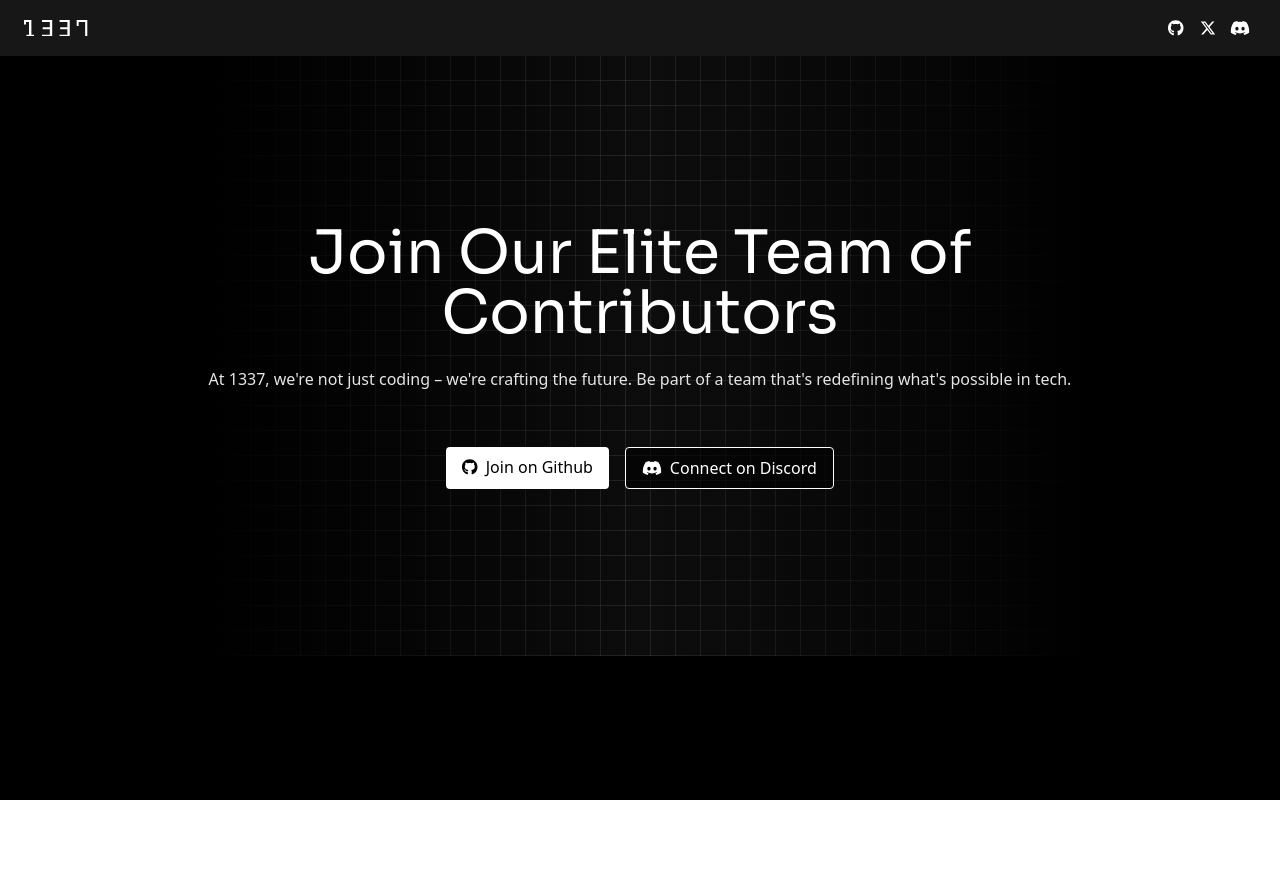
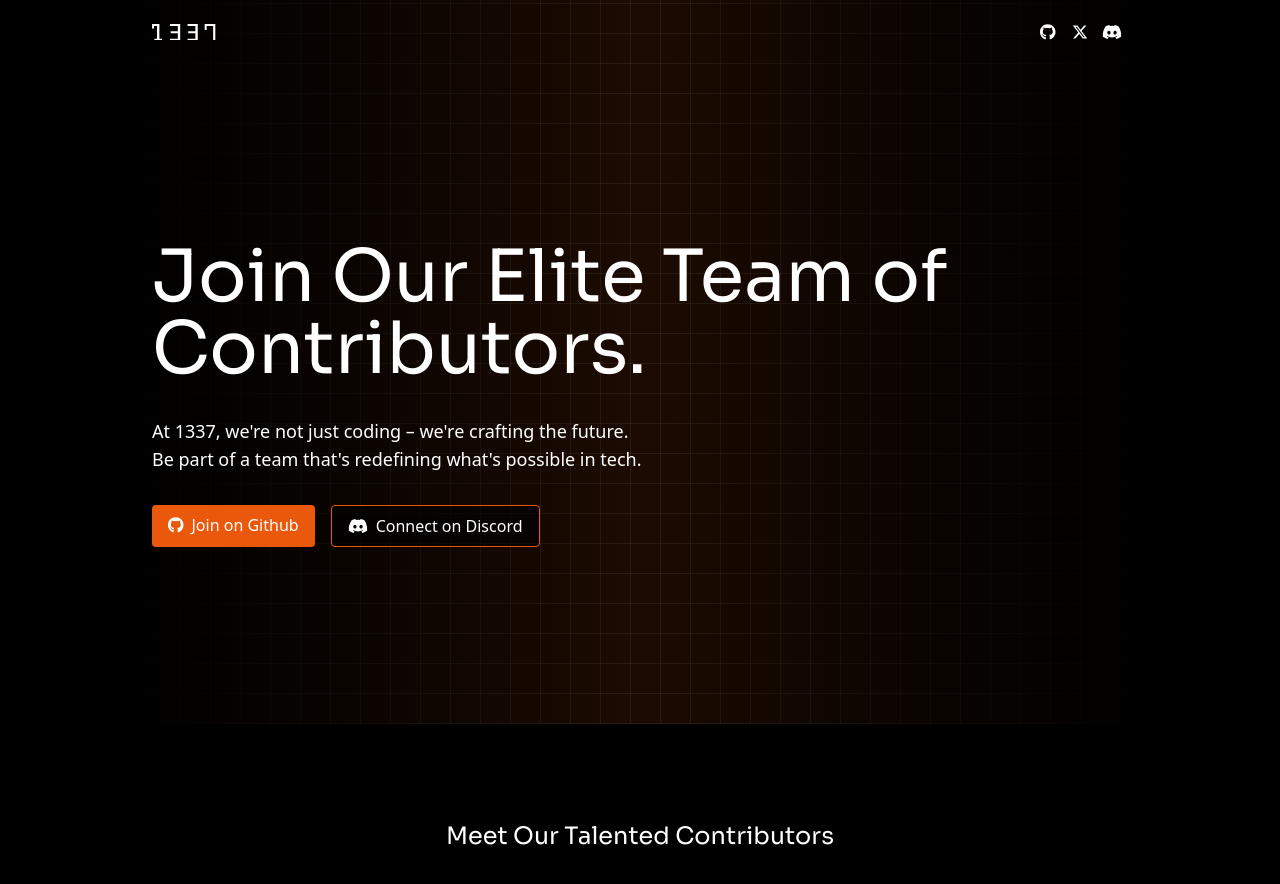
Before and after one commit to MliliGenes/1337-contributors-2024, a React (Vite) app: page / in a window 1280 px wide. Shown: the top 884 px of the page. Before the commit the page ends 800 px from the top, so only its background shows below. Built offline with nearby package versions, Linux system fonts and the light colour scheme.

Commit message:
hero sec

```diff
--- a/src/components/header.tsx
+++ b/src/components/header.tsx
@@ -4,8 +4,11 @@ import ScreenLayout from "./screenlayout";
 
 export default function Header() {
   return (
-    <header className="bg-gray-900">
-      <ScreenLayout className="flex justify-between items-center h-14 gap-5">
+    <header>
+      <ScreenLayout
+        style="bg-style-1"
+        className="flex justify-between items-center h-16 gap-5"
+      >
         <Logo />
         <Links />
       </ScreenLayout>
--- a/src/components/links.tsx
+++ b/src/components/links.tsx
@@ -11,19 +11,19 @@ export default function Links() {
       <div className="flex items-center justify-center">
         <a
           href=""
-          className="hover:bg-white hover:bg-opacity-10 size-8 flex justify-center items-center rounded-md transition-all duration-150 ease-in"
+          className="hover:bg-white hover:bg-opacity-10 hover:text-orange-500 size-8 flex justify-center items-center rounded-md transition-all duration-150 ease-in"
         >
           <FontAwesomeIcon icon={faGithub} />
         </a>
         <a
           href=""
-          className="hover:bg-white hover:bg-opacity-10 size-8 flex justify-center items-center rounded-md transition-all duration-150 ease-in"
+          className="hover:bg-white hover:bg-opacity-10 hover:text-orange-500 size-8 flex justify-center items-center rounded-md transition-all duration-150 ease-in"
         >
           <FontAwesomeIcon icon={faXTwitter} />
         </a>
         <a
           href=""
-          className="hover:bg-white hover:bg-opacity-10 size-8 flex justify-center items-center rounded-md transition-all duration-150 ease-in"
+          className="hover:bg-white hover:bg-opacity-10 hover:text-orange-500 size-8 flex justify-center items-center rounded-md transition-all duration-150 ease-in"
         >
           <FontAwesomeIcon icon={faDiscord} />
         </a>
--- a/src/components/screenlayout.tsx
+++ b/src/components/screenlayout.tsx
@@ -13,7 +13,7 @@ const ScreenLayout: React.FC<ScreenLayoutProps> = ({
 }) => {
   return (
     <section className={style}>
-      <div className={"max-w-screen-xl mx-auto px-6 " + className}>
+      <div className={"max-w-screen-lg mx-auto px-6 " + className}>
         {children}
       </div>
     </section>
--- a/src/index.css
+++ b/src/index.css
@@ -68,23 +68,29 @@
 .bg-style-1 {
   background-image: linear-gradient(
       90deg,
-      rgb(0, 0, 0) 0% 15%,
+      rgb(0, 0, 0) 0% 10%,
       transparent,
-      rgb(0, 0, 0) 85% 100%
+      rgb(0, 0, 0) 90% 100%
     ),
     repeating-linear-gradient(
       0deg,
-      rgba(163, 163, 163, 0.15) 0px,
-      rgba(163, 163, 163, 0.15) 0.5px,
+      rgba(255, 255, 255, 0.1) 0px,
+      rgba(255, 255, 255, 0.1) 0.25px,
       transparent 1px,
-      transparent 25px
+      transparent 30px
     ),
     repeating-linear-gradient(
       90deg,
-      rgba(163, 163, 163, 0.15) 0px,
-      rgba(163, 163, 163, 0.15) 0.5px,
+      rgba(255, 255, 255, 0.1) 0px,
+      rgba(255, 255, 255, 0.1) 0.25px,
       transparent 1px,
-      transparent 25px
+      transparent 30px
     ),
-    linear-gradient(90deg, rgb(5, 5, 5), rgb(20, 20, 20));
+    linear-gradient(
+      90deg,
+      rgba(234, 90, 12, 0.08),
+      rgba(234, 90, 12, 0.12),
+      rgba(234, 90, 12, 0.08)
+    );
+  background-attachment: fixed;
 }
--- a/src/pages/home.tsx
+++ b/src/pages/home.tsx
@@ -6,25 +6,27 @@ export default function Home() {
   return (
     <>
       <ScreenLayout
-        className="flex flex-col text-center h-[600px] items-center justify-center"
+        className="flex flex-col min-h-[660px] justify-center"
         style="bg-style-1"
       >
-        <h1 className="font-sora text-6xl mb-6">
-          Join Our Elite Team of <br />
-          Contributors
+        <h1 className="font-sora text-7xl mb-8">
+          Join Our Elite Team of Contributors.
         </h1>
-        <p className="text-gray-200 mb-14 text-md">
-          At 1337, we're not just coding – we're crafting the future. Be part of
-          a team that's redefining what's possible in tech.
-        </p>
+        <div className="mb-8 text-lg">
+          <p>At 1337, we're not just coding – we're crafting the future.</p>
+          <p>Be part of a team that's redefining what's possible in tech.</p>
+        </div>
         <div className="flex gap-4">
-          <a href="" className="py-2 px-4 rounded text-md bg-white text-black">
+          <a
+            href=""
+            className="py-2 px-4 rounded text-md bg-orange-600 text-white"
+          >
             <FontAwesomeIcon icon={faGithub} />
             <span className="ml-2">Join on Github</span>
           </a>
           <a
             href=""
-            className="py-2 px-4 rounded text-md bg-black bg-opacity-60 border border-white  "
+            className="py-2 px-4 rounded text-md bg-black bg-opacity-60 border border-orange-600"
           >
             <FontAwesomeIcon icon={faDiscord} />
             <span className="ml-2">Connect on Discord</span>
--- a/src/pages/team.tsx
+++ b/src/pages/team.tsx
@@ -3,8 +3,10 @@ import ScreenLayout from "@/components/screenlayout";
 export default function Team() {
   return (
     <>
-      <ScreenLayout>
-        <h2></h2>
+      <ScreenLayout className="text-center py-24">
+        <h2 className="font-sora text-2xl mb-6">
+          Meet Our Talented Contributors
+        </h2>
       </ScreenLayout>
     </>
   );
```
